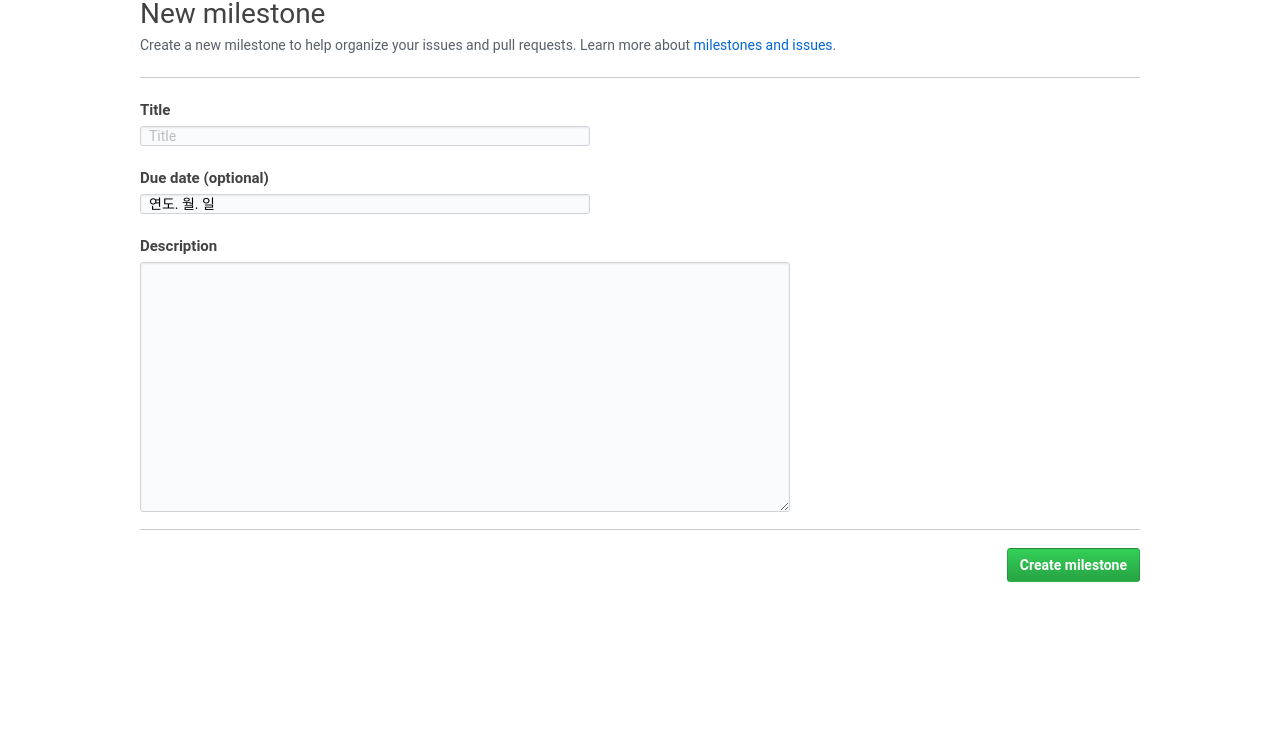
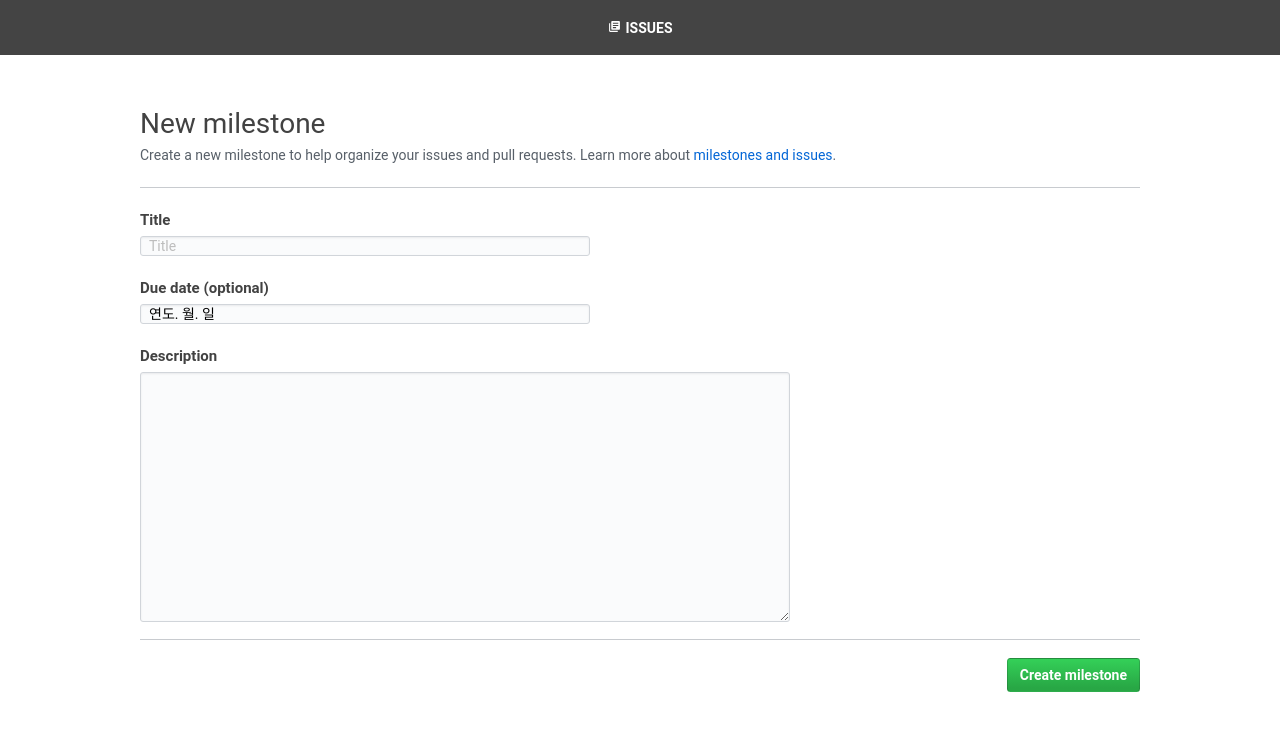
Before and after one commit to codesquad-member-2020/issue-tracker-06, a React app in the folder FE/: page /newMilestone in a window 1280 px wide. Shown: the top 730 px of the page. Built offline with nearby package versions, Linux system fonts and the light colour scheme.

Commit message:
[#16] feat : milestone 에 header 추가
- milestone 목록과 milestone 작성 화면에 header 적용

```diff
--- a/FE/src/components/Milestones/Milestones.jsx
+++ b/FE/src/components/Milestones/Milestones.jsx
@@ -4,12 +4,14 @@ import styled from 'styled-components';
 import LabelsMilestonesTap from '@/components/LabelsMilestonesTap/LabelsMilestonesTap';
 import MilestoneDetail from '@/components/Milestones/MilestoneDetail/MilestoneDetail';
 import MilestoneInfo from '@/components/Milestones/MilestoneInfo/MilestoneInfo';
+import Header from '@/components/header/Header';
 
 const Wrapper = styled.div`
   margin: auto;
   width: 1000px;
   box-sizing: border-box;
   color: ${({ theme }) => theme.mainFontColor};
+  margin-top: 25px;
 `;
 
 const ButtonWrapper = styled.div`
@@ -60,6 +62,8 @@ const ListItem = styled.div`
 
 const Milestone = () => {
   return (
+    <>
+      <Header />
       <Wrapper>
         <ButtonWrapper>
           <LabelsMilestonesTap />
@@ -90,6 +94,7 @@ const Milestone = () => {
           </ListItemWrapper>
         </List>
       </Wrapper>
+    </>
   );
 };
 
--- a/FE/src/components/NewMilestone/NewMilestone.jsx
+++ b/FE/src/components/NewMilestone/NewMilestone.jsx
@@ -2,12 +2,14 @@ import React from 'react';
 import styled from 'styled-components';
 
 import LabelsMilestonesTap from '@/components/LabelsMilestonesTap/LabelsMilestonesTap';
+import Header from '@/components/header/Header';
 
 const Wrapper = styled.div`
   margin: auto;
   width: 1000px;
   box-sizing: border-box;
   color: ${({ theme }) => theme.mainFontColor};
+  margin-top: 55px;
 `;
 
 const PageTitleWrapper = styled.div`
@@ -70,6 +72,8 @@ const CreatButton = styled.button`
 
 const NewMilestone = () => {
   return (
+    <>
+      <Header />
       <Wrapper>
         <PageTitleWrapper>
           {/* <LabelsMilestonesTap /> */}
@@ -98,6 +102,7 @@ const NewMilestone = () => {
           <CreatButton>Create milestone</CreatButton>
         </ButtonWrapper>
       </Wrapper>
+    </>
   );
 };
 
```
Lines whose indentation alone changed are shown as unchanged.
